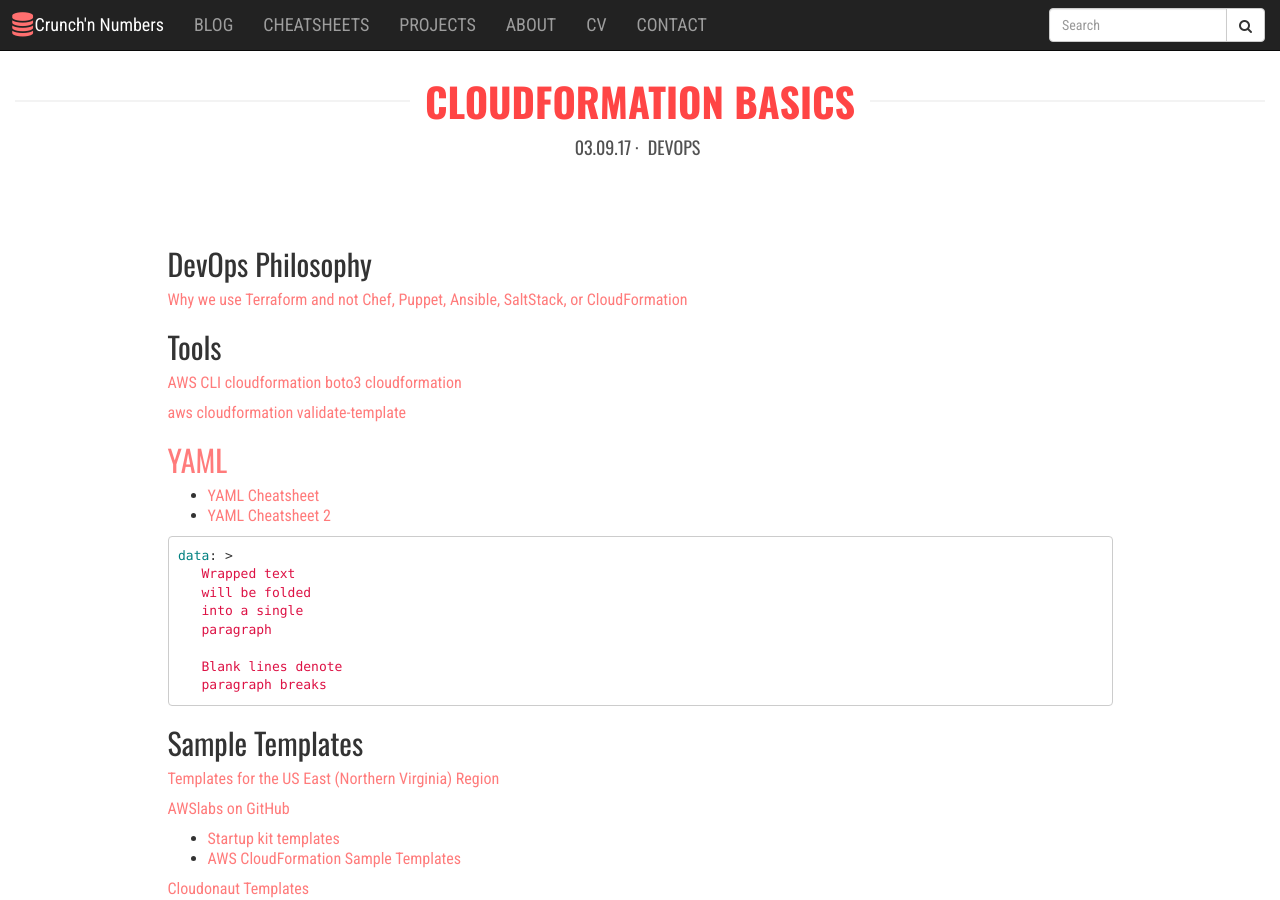
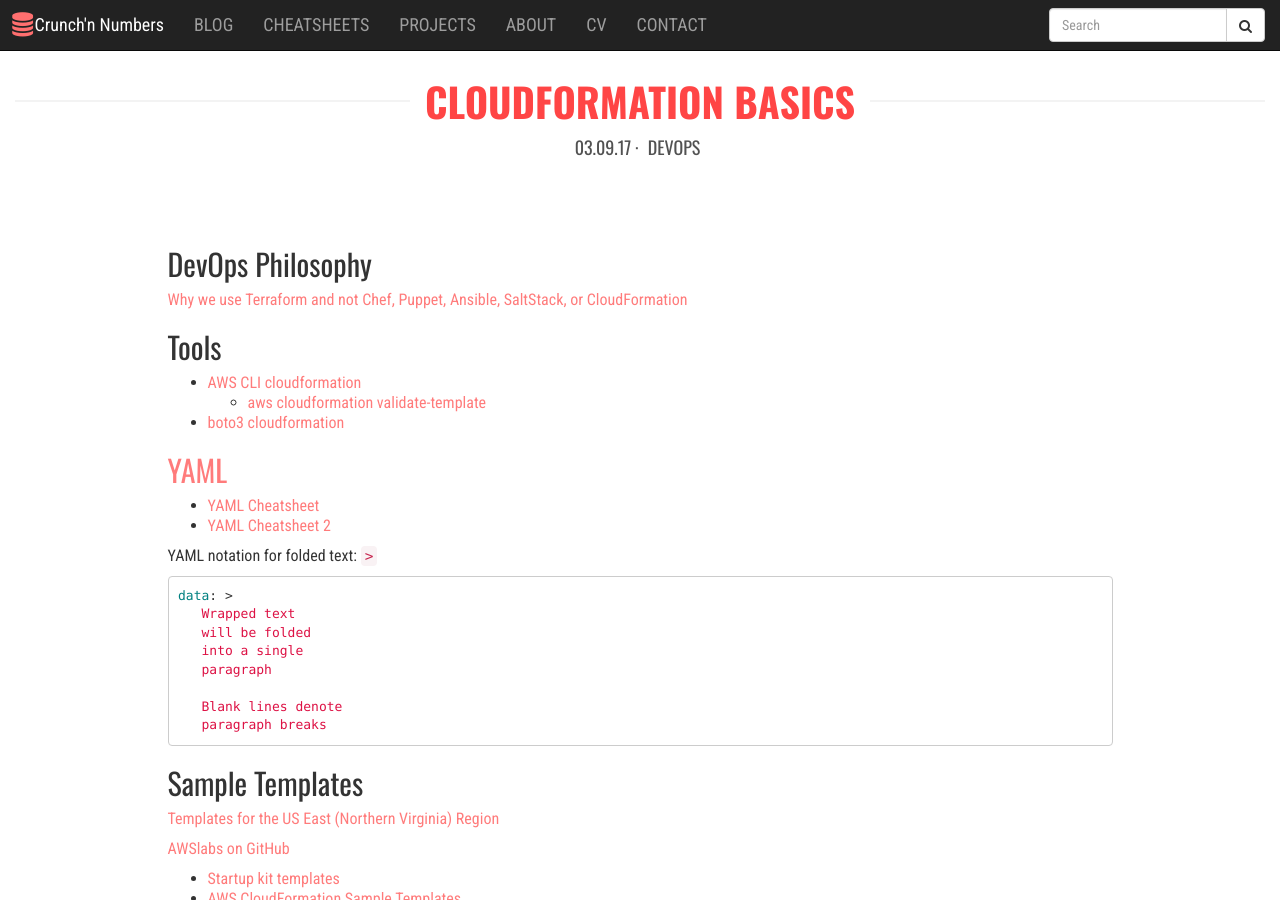
Before and after one commit to john-cd/john-cd.github.io, a Jekyll site: the page built from _cheatsheets/devops/cloudformation.md, in a window 1280 px wide and 900 px high. Built offline with Jekyll 4.4.1, drawn with Linux system fonts in a browser that asks for light colours; nearby versions of some CDN libraries.

Commit message:
minor fixes - cloudformation.md

````diff
--- a/_cheatsheets/devops/cloudformation.md
+++ b/_cheatsheets/devops/cloudformation.md
@@ -11,15 +11,17 @@
 
 ## Tools
 
-[AWS CLI cloudformation](http://docs.aws.amazon.com/cli/latest/reference/cloudformation/index.html#cli-aws-cloudformation)
-[boto3 cloudformation](http://boto3.readthedocs.io/en/latest/reference/services/cloudformation.html)
+- [AWS CLI cloudformation](http://docs.aws.amazon.com/cli/latest/reference/cloudformation/index.html#cli-aws-cloudformation)
+   - [aws cloudformation validate-template](http://docs.aws.amazon.com/cli/latest/reference/cloudformation/validate-template.html)
+- [boto3 cloudformation](http://boto3.readthedocs.io/en/latest/reference/services/cloudformation.html)
 
-[aws cloudformation validate-template](http://docs.aws.amazon.com/cli/latest/reference/cloudformation/validate-template.html)
 
 ## [YAML](https://en.wikipedia.org/wiki/YAML)
 
 - [YAML Cheatsheet](http://lzone.de/cheat-sheet/YAML)
 - [YAML Cheatsheet 2](https://gist.github.com/anonymous/1486924)
+
+YAML notation for folded text: `>`
 
 ```yaml
 data: >
````
